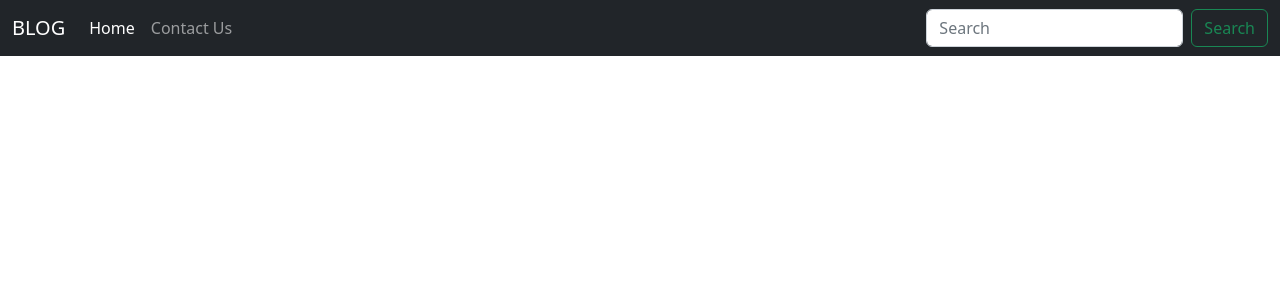
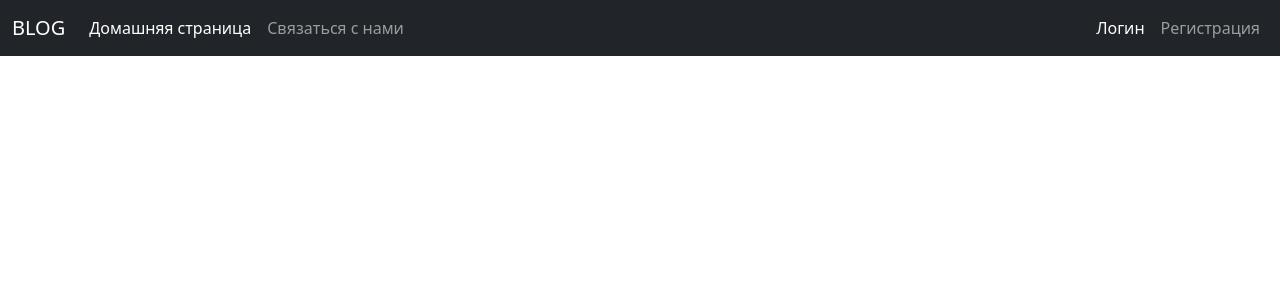
Before and after one commit to Andje23/blog_project, a Django app: template templates/base.html in a window 1280 px wide. Shown: the top 300 px of the page. Run offline with Django 4.2, Linux system fonts and the light colour scheme; the template is opened without the code that fills it, so the values that code supplies are empty.

Commit message:
Creating a container for the navigation bar.

```diff
--- a/templates/base.html
+++ b/templates/base.html
@@ -8,30 +8,8 @@
           crossorigin="anonymous">
 </head>
 <body>
-<nav class="navbar navbar-expand-lg navbar-dark bg-dark">
-    <div class="container-fluid">
-        <a class="navbar-brand" href="{% url 'home' %}">BLOG</a>
-        <button class="navbar-toggler" type="button" data-bs-toggle="collapse"
-                data-bs-target="#navbarSupportedContent" aria-controls="navbarSupportedContent"
-                aria-expanded="false" aria-label="Toggle navigation">
-            <span class="navbar-toggler-icon"></span>
-        </button>
-        <div class="collapse navbar-collapse" id="navbarSupportedContent">
-            <ul class="navbar-nav me-auto mb-2 mb-lg-0">
-                <li class="nav-item">
-                    <a class="nav-link active" aria-current="page" href="{% url 'home' %}">Home</a>
-                </li>
-                <li class="nav-item">
-                    <a class="nav-link" href="{% url 'contact_us' %}">Contact Us</a>
-                </li>
-            </ul>
-            <form class="d-flex">
-                <input class="form-control me-2" type="search" placeholder="Search" aria-label="Search">
-                <button class="btn btn-outline-success" type="submit">Search</button>
-            </form>
-        </div>
-    </div>
-</nav>
+
+{% include 'container/_navbar.html' %}
 
 <div class="container my-2">
     {% block content %}
--- /dev/null
+++ b/templates/container/_navbar.html
@@ -0,0 +1,30 @@
+<nav class="navbar navbar-expand-lg navbar-dark bg-dark">
+    <div class="container-fluid">
+        <a class="navbar-brand" href="{% url 'home' %}">BLOG</a>
+        <button class="navbar-toggler" type="button" data-bs-toggle="collapse"
+                data-bs-target="#navbarSupportedContent" aria-controls="navbarSupportedContent"
+                aria-expanded="false" aria-label="Toggle navigation">
+            <span class="navbar-toggler-icon"></span>
+        </button>
+        <div class="collapse navbar-collapse" id="navbarSupportedContent">
+            <ul class="navbar-nav me-auto mb-2 mb-lg-0">
+                <li class="nav-item">
+                    <a class="nav-link active" aria-current="page" href="{% url 'home' %}">Домашняя страница</a>
+                </li>
+                <li class="nav-item">
+                    <a class="nav-link" href="{% url 'contact_us' %}">Связаться с нами</a>
+                </li>
+            </ul>
+
+            <ul class="navbar-nav mb-2 mb-lg-0">
+                <li class="nav-item">
+                    <a class="nav-link active" aria-current="page" href="#">Логин</a>
+                </li>
+                <li class="nav-item">
+                    <a class="nav-link" href="#">Регистрация</a>
+                </li>
+            </ul>
+
+        </div>
+    </div>
+</nav>
```
